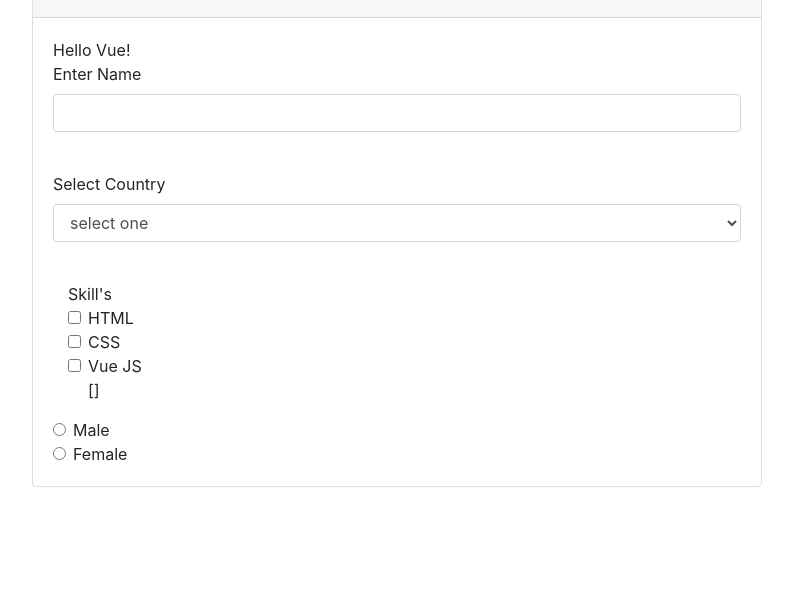
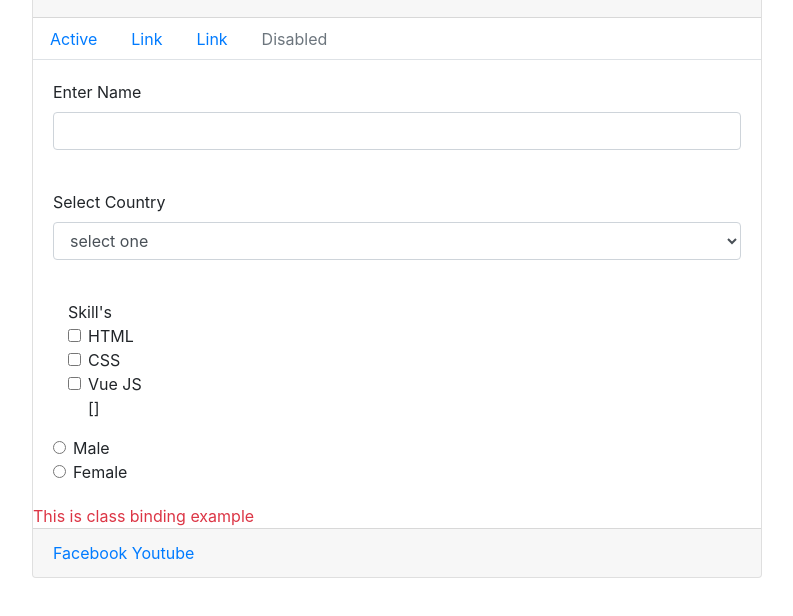
Before and after one commit to irabbi360/vuejs-bangla-tutorial, a plain HTML site: page index.html in a window 1280 px wide. Shown: the part 94-710 px from the top of the page, without its empty margins (243-1036 px from the left). Drawn offline with nearby package versions, Linux system fonts and the light colour scheme.

Commit message:
class binding part 8

```diff
--- a/index.html
+++ b/index.html
@@ -11,9 +11,22 @@
         <div class="col-md-8">
             <div class="card">
                 <div class="card-header"><h1>Vue Js Bangla Tutorial</h1></div>
+					<ul class="nav nav-tabs">
+					  <li class="nav-item">
+					    <a class="nav-link" v-bind:class="{active:isActive}" href="#">Active</a>
+					  </li>
+					  <li class="nav-item">
+					    <a class="nav-link" href="#">Link</a>
+					  </li>
+					  <li class="nav-item">
+					    <a class="nav-link" href="#">Link</a>
+					  </li>
+					  <li class="nav-item">
+					    <a class="nav-link disabled" href="#">Disabled</a>
+					  </li>
+					</ul>
+                <div class="card-body">
 
-                <div class="card-body">
-                    {{ message }}<br>
                     <div class="form-group">
                     	<label>Enter Name</label>
                     <input type="text" class="form-control" v-model="name"><br>
@@ -72,6 +85,14 @@
 		        </div>
 
                 </div>
+
+                <div class="text-success" v-bind:class="{'text-danger':hasError}">This is class binding example</div>
+
+              <div class="card-footer text-muted">
+			   <a v-bind:href="facebook.url" :title="facebook.title">{{ facebook.name }} </a>
+			   <a :href="youtube.url" :title="youtube.title">{{ youtube.name }} </a>
+			  </div>
+
             </div>
         </div>
     </div>
@@ -82,11 +103,19 @@
 	var app = new Vue({
 		el: "#app",
 		data: {
+			isActive:false,
+			hasError:true,
 			message: 'Hello Vue!',
 			name:'',
 			country:'',
 			skill:[],
 			gender:'',
+			facebook:{
+				name:'Facebook', title:'Tech Bangla School Facebook', url:'http://facebook.com'
+			},
+			youtube:{
+				name:'Youtube', title:'Tech Bangla School Youtube', url:'http://youtube.com/TechBanglaSchool'
+			}
 		}
 	});
 </script>
```
